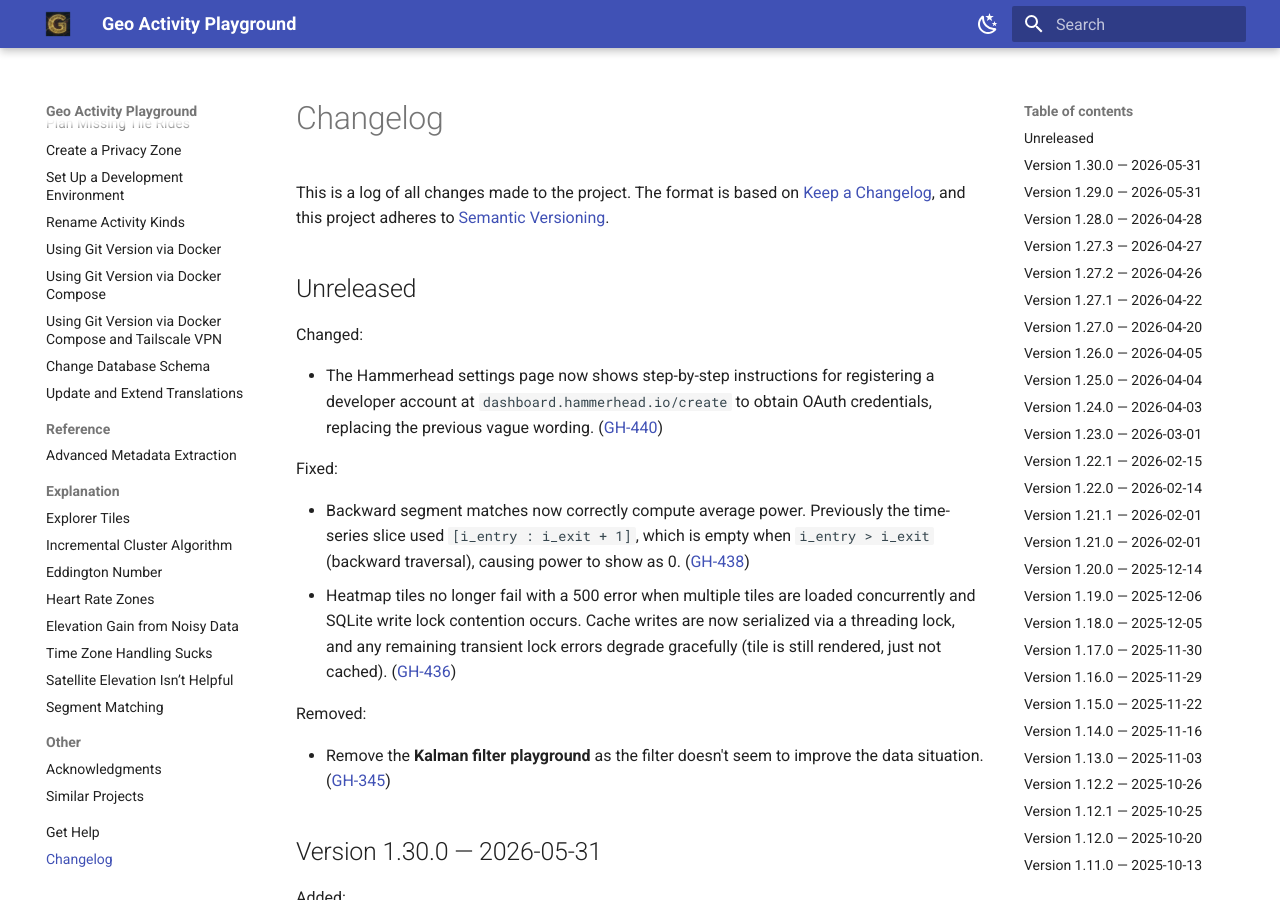
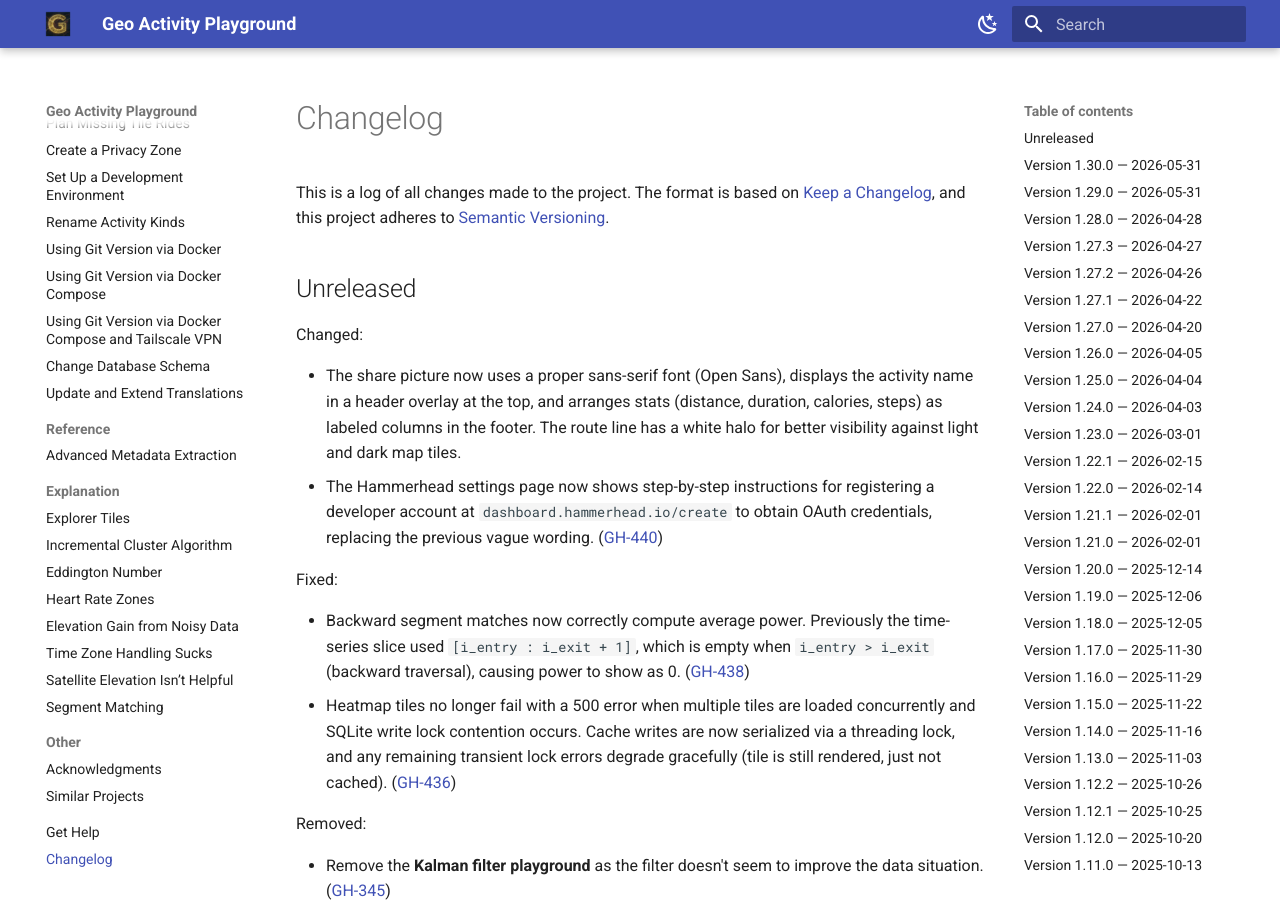
Before and after one commit to martin-ueding/geo-activity-playground, an MkDocs documentation site: the page built from docs/changelog.md, in a window 1280 px wide and 900 px high. Built offline with MkDocs 1.6.1 and Material for MkDocs 9.7.7, drawn with Linux system fonts in a browser that asks for light colours.

Commit message:
docs: changelog entry for share picture redesign

```diff
--- a/docs/changelog.md
+++ b/docs/changelog.md
@@ -19,6 +19,7 @@ Types of changes
 
 Changed:
 
+- The share picture now uses a proper sans-serif font (Open Sans), displays the activity name in a header overlay at the top, and arranges stats (distance, duration, calories, steps) as labeled columns in the footer. The route line has a white halo for better visibility against light and dark map tiles.
 - The Hammerhead settings page now shows step-by-step instructions for registering a developer account at `dashboard.hammerhead.io/create` to obtain OAuth credentials, replacing the previous vague wording. ([GH-440](https://github.com/martin-ueding/geo-activity-playground/discussions/440))
 
 Fixed:
```
